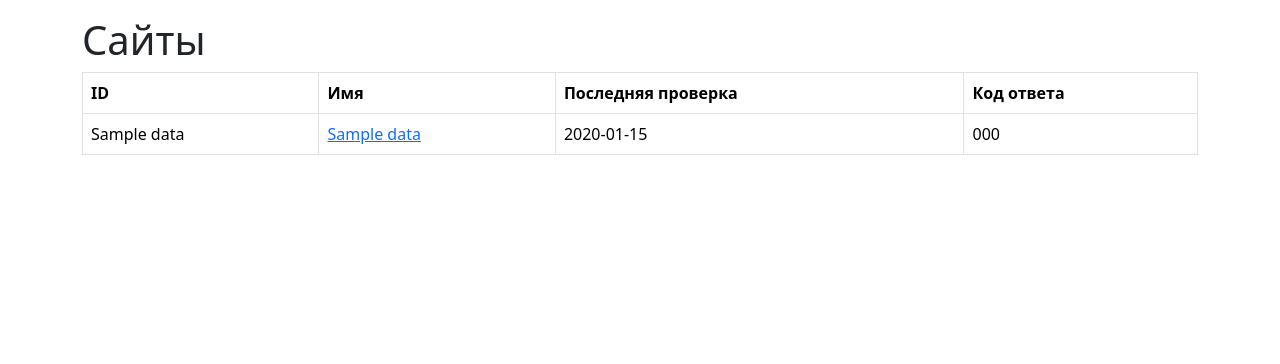
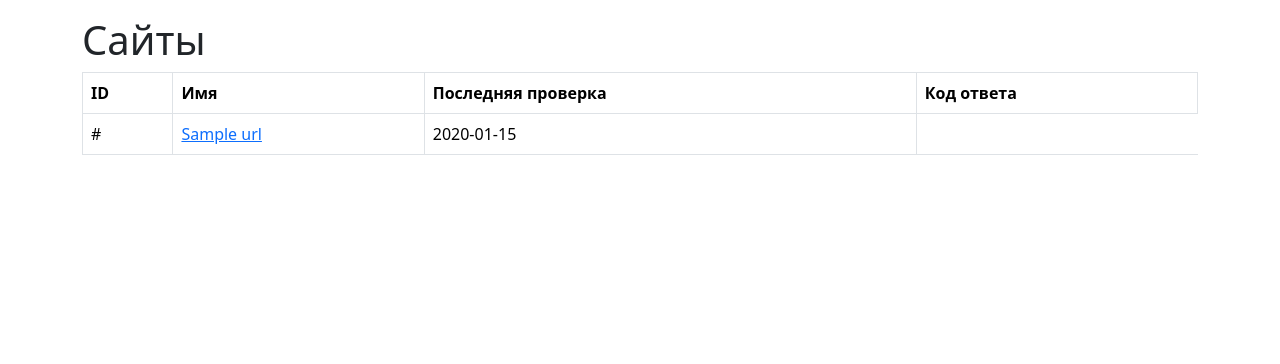
Before and after one commit to SaveDim/python-project-83, a Flask app: template page_analyzer/templates/urls.html in a window 1280 px wide. Shown: the part 56-420 px from the top of the page. Run offline with Flask 2, Linux system fonts and the light colour scheme; the template is opened without the code that fills it: most values are stand-ins (such as "Sample title", 1, 10 or a date in 2020); some libraries are stand-ins or nearby versions.

Commit message:
Fix template

```diff
--- a/page_analyzer/templates/urls.html
+++ b/page_analyzer/templates/urls.html
@@ -13,18 +13,15 @@
                                 <th>Последняя проверка</th>
                                 <th>Код ответа</th>
                             </tr>
-                            {% if data %}
-                            {% for id, name, created_at, status_code in data %}
+                            {% for id, name, created_at in urls %}
                             <tr>
                                 <td>{{ id }}</td>
                                 <td>
                                 <a href="{{ url_for('show_urls', id=id) }}">{{ name }}</a>
                                 </td>
                                 <td>{{ created_at.strftime('%d-%m-%Y') if created_at else created_at }}</td>
-                                <td>{{ status_code }}</td>
                             </tr>
                             {% endfor %}
-                            {% endif %}
                         </tbody>
                     </table>
                 </div>
```
